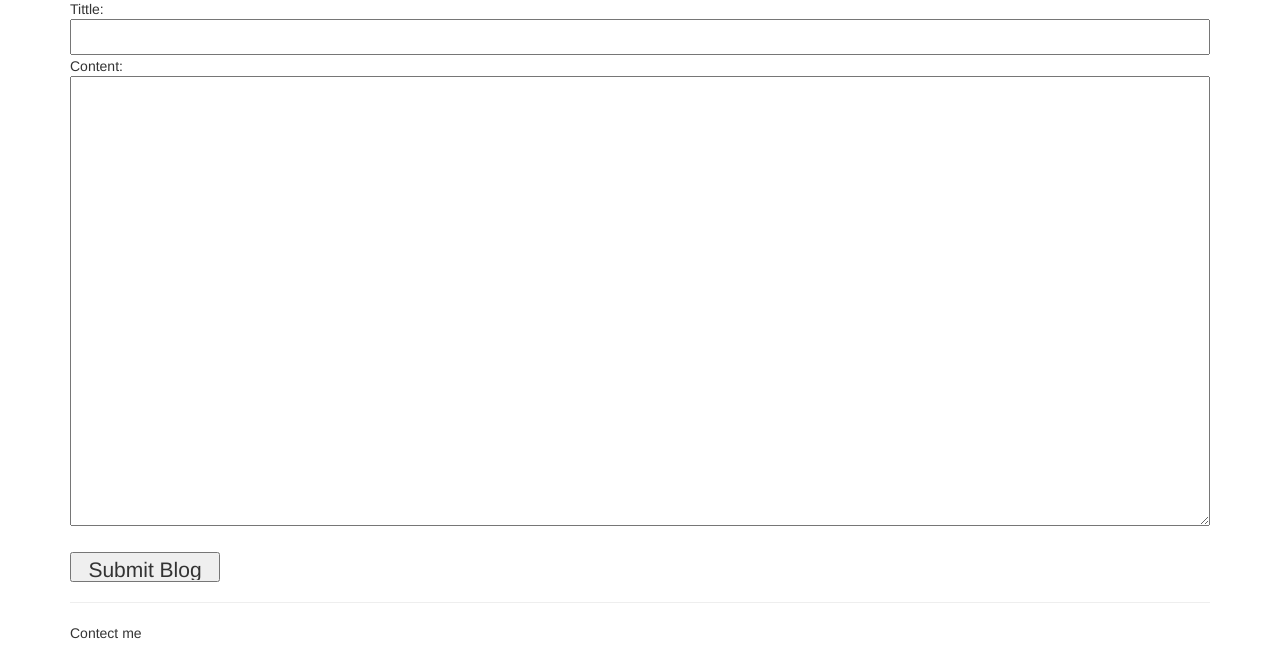
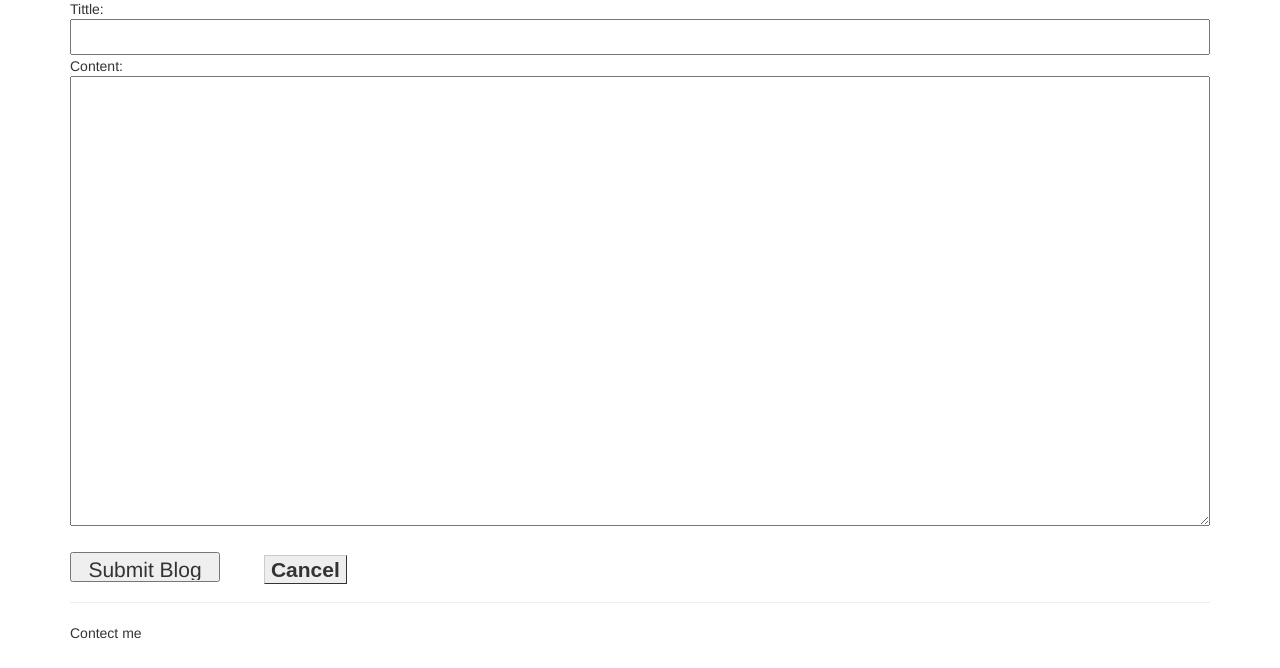
Before and after one commit to seanfan84/FSNDP2, a Python web app: template templates/newpost.html in a window 1280 px wide. Shown: the part 132-800 px from the top of the page. Run offline with Jinja, Linux system fonts and the light colour scheme; the template is opened without the code that fills it, so the values that code supplies are empty.

Commit message:
*Fixed missing double quote in login.html *add cancel link to new post *add css for the link to appear as a button

```diff
--- a/css/main.css
+++ b/css/main.css
@@ -43,3 +43,16 @@ input[type=submit]{
 .commentbox{
 	height:3em;
 }
+
+.button {
+  font: bold 1.5em Arial;
+  text-decoration: none;
+  background-color: #EEEEEE;
+  color: #333333;
+  padding: 2px 6px 2px 6px;
+  border-top: 1px solid #CCCCCC;
+  border-right: 1px solid #333333;
+  border-bottom: 1px solid #333333;
+  border-left: 1px solid #CCCCCC;
+  margin-left: 40px;
+}
--- a/templates/login.html
+++ b/templates/login.html
@@ -10,7 +10,7 @@
 		<table>
 			<tr>
 				<td>Username</td>
-				<td><input type="text" name="username" value={{username}}></td>
+				<td><input type="text" name="username" value="{{username}}"></td>
 			</tr>
 			<tr>
 				<td>Password</td>
--- a/templates/newpost.html
+++ b/templates/newpost.html
@@ -30,5 +30,6 @@
 </div>
 
 <input type="submit" value="Submit Blog">
+<a class= "button" href="/">Cancel</a>
 </form>
 {%endblock%}
```
